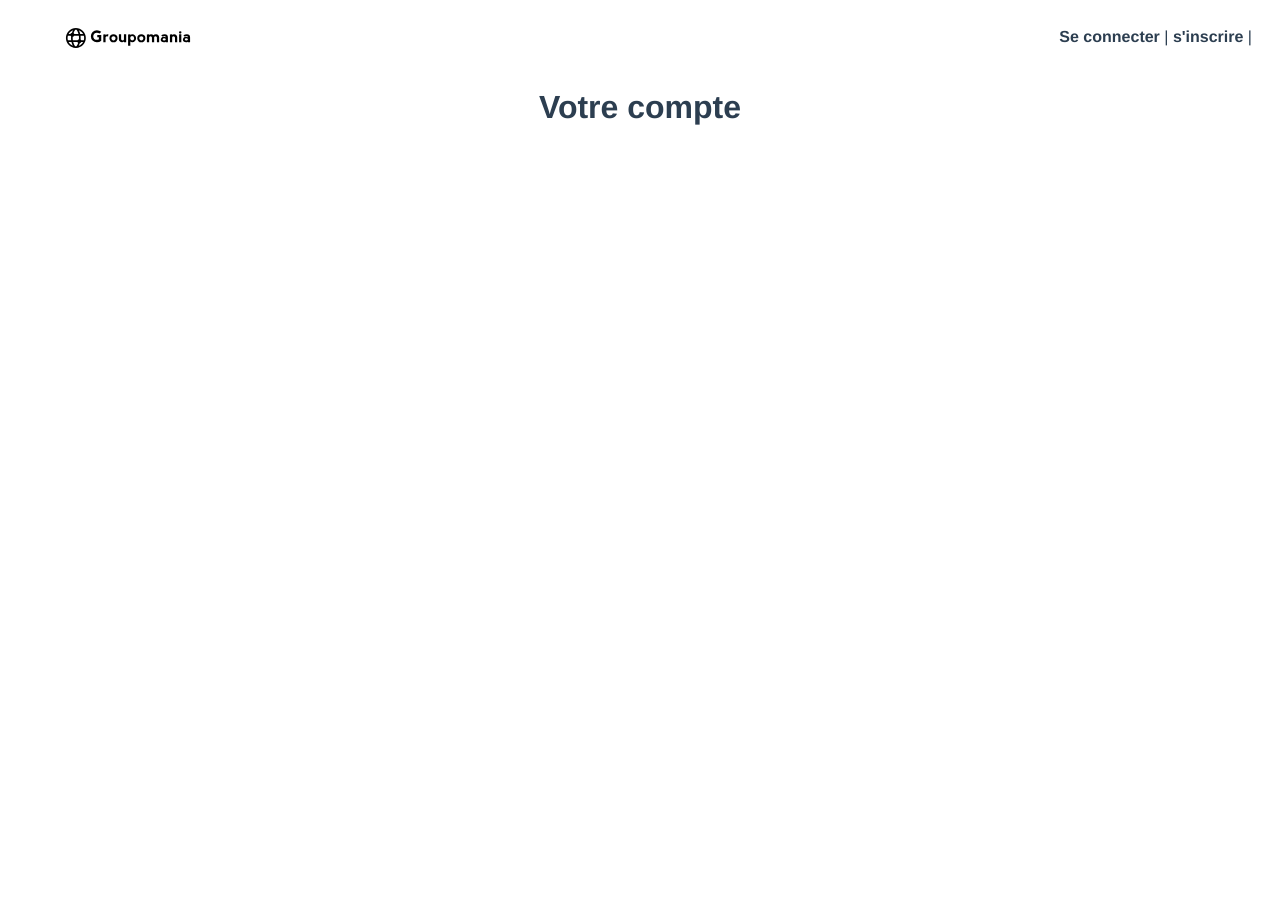
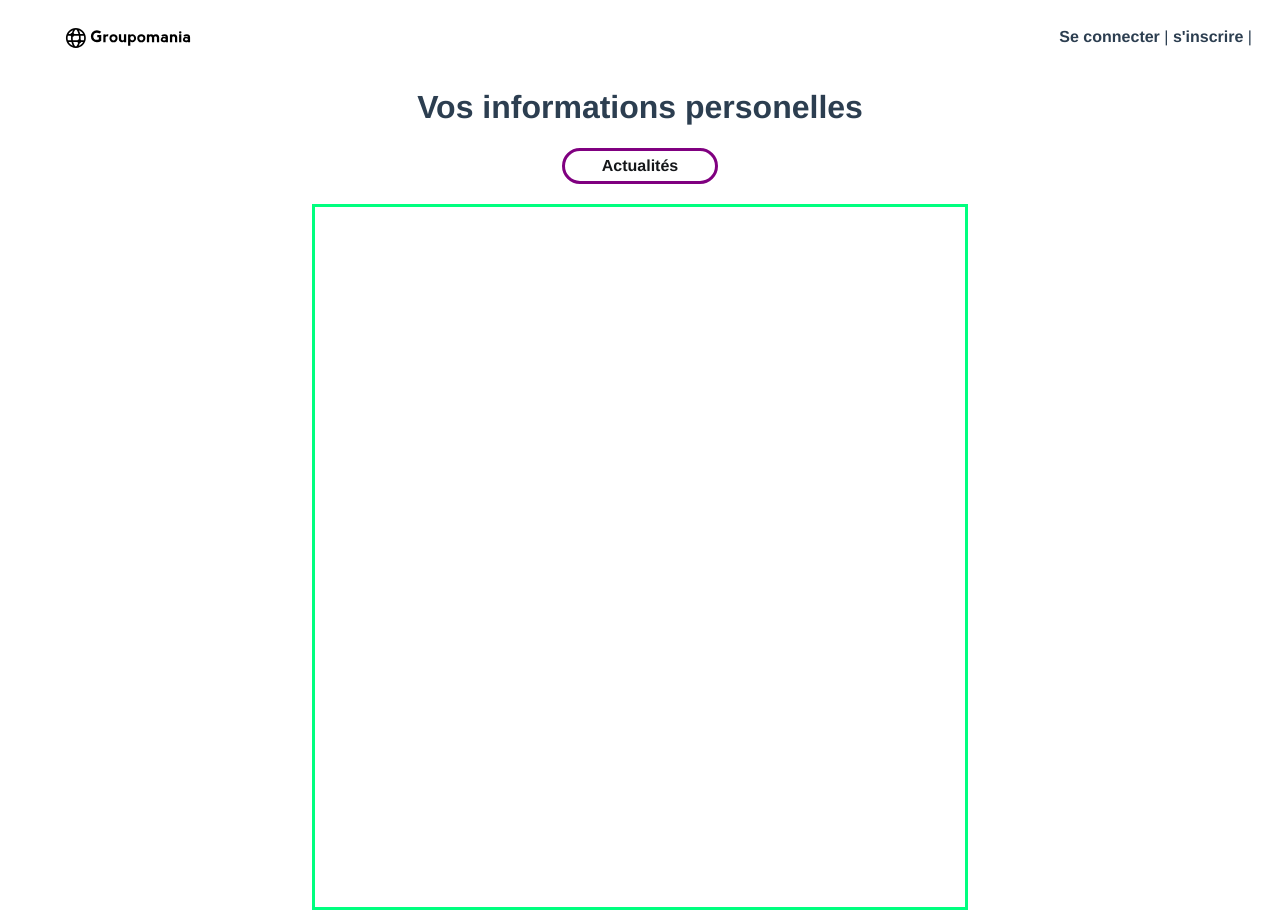
Before and after one commit to Bescore/Openclassrooms_P7, a Vue app: page /compte in a window 1280 px wide. Before the commit the page ends 800 px from the top, so only its background shows below. Built offline with nearby package versions, Linux system fonts and the light colour scheme.

Commit message:
créaion du style de la page du compte

```diff
--- a/src/views/compte.vue
+++ b/src/views/compte.vue
@@ -1,6 +1,8 @@
 <template>
-    <h1>Votre compte</h1>
-    <div></div>
+    <h1>Vos informations personelles</h1>
+    <div class="actualite-contenair"><router-link class="actualite" to="/feed">Actualités</router-link></div>
+    <div class="compte-contenair">
+    </div>
 </template>
 
 <script>
@@ -9,6 +11,29 @@ export default {
 }
 </script>
 
-<style scoped>
+<style lang=scss >
+.actualite-contenair{
+    margin:auto;
+    align-items: center;
+    justify-content: center;
+    width:150px;
+    height:30px;
+    border-radius: 30px;
+    border:purple solid;
+    display:flex;
 
+}
+.actualite {
+    font-weight: bold;
+    color: #15171a;
+    text-decoration: none;
+  }
+.compte-contenair{
+    margin:auto;
+    margin-top:20px;
+    width: 650px;
+    height:700px;
+    border:springgreen solid;
+
+}
 </style>
```
